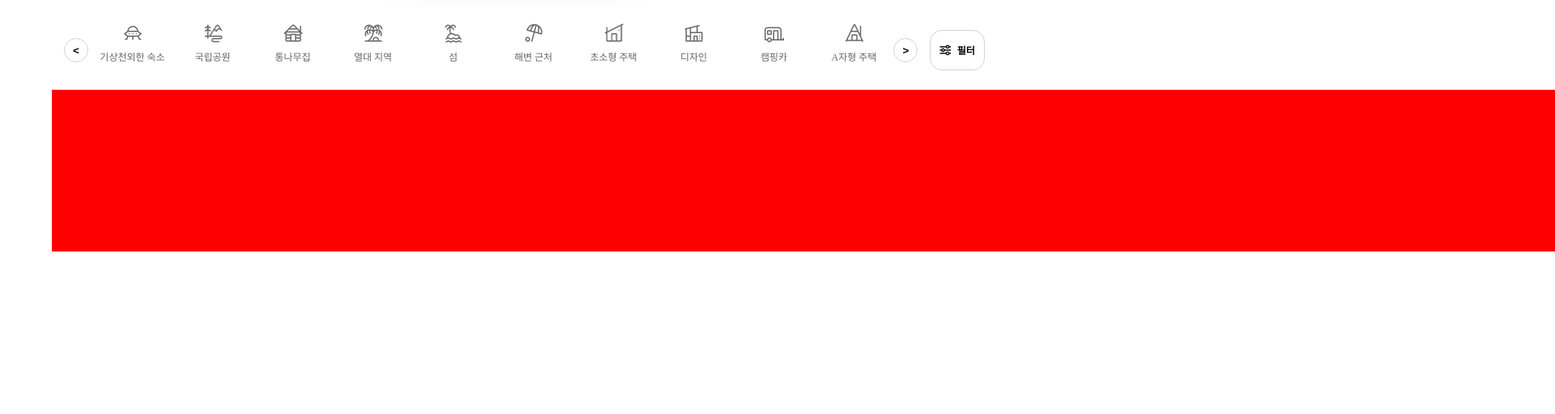
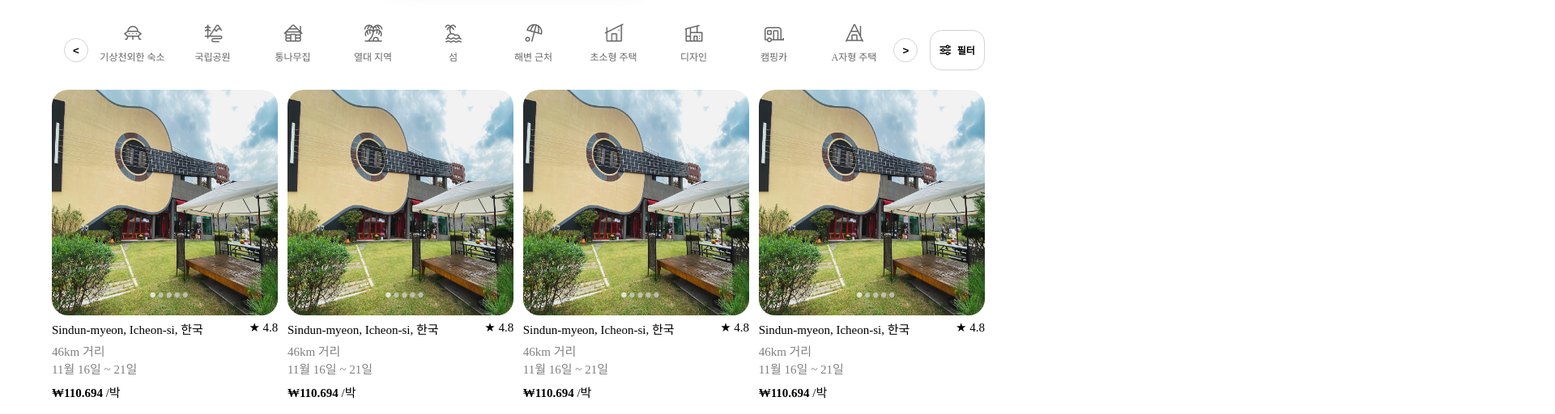
Before and after one commit to ryeongse25/clone-airbnb, a React app: page / in a window 1280 px wide. Shown: the part 83-595 px from the top of the page at 81% size, 1920 px wide, since content can reach past the window. Built offline with nearby package versions, Linux system fonts and the light colour scheme.

Commit message:
feat: img slider

```diff
--- a/src/js/Content.js
+++ b/src/js/Content.js
@@ -1,5 +1,4 @@
 import React from 'react';
-import Room from './Room.js';
 import SlideRoom from './SlideRoom.js';
 import '../sass/Content.scss';
 
--- a/src/js/Room.js
+++ /dev/null
@@ -1,37 +0,0 @@
-import React, {useEffect} from 'react';
-import '../sass/Room.scss';
-
-const Room = () => {
-
-    useEffect(() => {
-        let img = document.querySelectorAll(".room img");
-        for (let i=0; i<img.length; i++) {
-            img[i].style.height = img[i].clientWidth - 10 + "px";
-        }
-
-        window.addEventListener('resize', () => {
-            for (let i=0; i<img.length; i++) {
-                img[i].style.height = img[i].clientWidth - 10 + "px";
-            }
-        })
-    })
-
-    return (
-        <div className="room">
-            <div className="carousel-slider">
-                <div>
-                    <img src="./img/room1.jpeg" />
-                </div>
-            </div>
-            <div className="title">
-                <p>Sindun-myeon, Icheon-si, 한국</p>
-                <p>★ 4.8</p>
-            </div>
-            <p>46km 거리</p>
-            <p>11월 16일 ~ 21일</p>
-            <p className="price"><span>₩110.694</span> /박</p>
-        </div>
-    )
-}
-
-export default Room;
--- a/src/js/SlideRoom.js
+++ b/src/js/SlideRoom.js
@@ -1,10 +1,24 @@
-import React, { Component } from "react";
+import React, { useEffect, useRef } from "react";
 import Slider from "react-slick";
 import "slick-carousel/slick/slick.css";
 import "slick-carousel/slick/slick-theme.css";
 import '../sass/SlideRoom.scss';
 
 const SlideRoom = () => {
+
+    // useEffect(() => {
+    //     let img = document.querySelectorAll(".room img");
+    //     for (let i=0; i<img.length; i++) {
+    //         img[i].style.height = img[i].clientWidth - 10 + "px";
+    //     }
+
+    //     window.addEventListener('resize', () => {
+    //         for (let i=0; i<img.length; i++) {
+    //             img[i].style.height = img[i].clientWidth - 10 + "px";
+    //         }
+    //     })
+    // })
+
     const settings = {
         dots: true,
         infinite: true,
@@ -13,10 +27,28 @@ const SlideRoom = () => {
         arrows: false
     };
 
+    const slider = React.useRef();
+    const div = React.useRef();
+
+    const onMouseOver = () => {
+        let left_btn = div.current.childNodes[1];
+        let right_btn = div.current.childNodes[2];
+        left_btn.classList.remove("d-none");
+        right_btn.classList.remove("d-none");
+    }
+
+    const onMouseLeave = () => {
+        let left_btn = div.current.childNodes[1];
+        let right_btn = div.current.childNodes[2];
+        left_btn.classList.add("d-none");
+        right_btn.classList.add("d-none");
+    }
+
     return (
         <div className="room">
-            <div className="carousel-slider">
-                <Slider {...settings}>
+            <div className="room-slide">
+                <div className="carousel-slider" onMouseOver={onMouseOver} onMouseLeave={onMouseLeave} ref={div}>
+                    <Slider {...settings} dotsClass="dot-css" style={{height: '100%'}} ref={slider}>
                         <div>
                             <img src="./img/room1.jpeg" />
                         </div>
@@ -33,7 +65,11 @@ const SlideRoom = () => {
                             <img src="./img/room1.jpeg" />
                         </div>
                     </Slider>
+                    <button className="left d-none" onClick={() => slider?.current?.slickPrev()}>&lt;</button>
+                    <button className="right d-none" onClick={() => slider?.current?.slickNext()}>&gt;</button>
                 </div>
+                </div>
+            <div>
             <div className="title">
                 <p>Sindun-myeon, Icheon-si, 한국</p>
                 <p>★ 4.8</p>
@@ -42,6 +78,8 @@ const SlideRoom = () => {
             <p>11월 16일 ~ 21일</p>
             <p className="price"><span>₩110.694</span> /박</p>
             </div>
+
+        </div>
     );
 }
 
--- a/src/sass/Content.scss
+++ b/src/sass/Content.scss
@@ -7,25 +7,24 @@
         .rooms {
             width: 100%;
             display: grid;
-            grid-template-columns: 1fr 1fr 1fr 1fr 1fr;
-            // column-gap: 20px;
-            // row-gap: 40px;
-            background-color: black;
+            grid-template-columns: 19.2% 19.2% 19.2% 19.2% 19.2%;
+            column-gap: 1%;
+            row-gap: 40px;
 
             @include media('<1606px') {
-                grid-template-columns: 1fr 1fr 1fr 1fr;
+                grid-template-columns: 24.25% 24.25% 24.25% 24.25%;
             }
 
             @include media('<1128px') {
-                grid-template-columns: 1fr 1fr 1fr;
+                grid-template-columns: 32.67% 32.67% 32.67%;
             }
 
             @include media('<950px') {
-                grid-template-columns: 1fr 1fr;
+                grid-template-columns: 49.5% 49.5%;
             }
 
             @include media('<550px') {
-                grid-template-columns: 1fr;
+                grid-template-columns: 100%;
             }
         }
     }
--- a/src/sass/Room.scss
+++ /dev/null
@@ -1,44 +0,0 @@
-.room {
-    white-space: nowrap;
-
-    .carousel-slider {
-
-        img {
-            width: 100%;
-            border-radius: 20px;
-            margin-bottom: 5px;
-        }
-    }
-
-    .title {
-        display: flex;
-        justify-content: space-between;
-        margin-bottom: 5px;
-
-        p {
-            color: black;
-
-            &:first-child {
-                font-weight: 500;
-            }
-        }
-    }
-
-    p {
-        margin: 1px 0;
-        font-size: 15px;
-        color: gray;
-
-        &:last-child {
-            color: black;
-        }
-
-        span {
-            font-weight: 600;
-        }
-    }
-
-    .price {
-        margin-top: 8px;
-    }
-}
--- a/src/sass/SlideRoom.scss
+++ b/src/sass/SlideRoom.scss
@@ -1,21 +1,62 @@
 .room {
-    white-space: nowrap;
-    background-color: red;
-    height: 100px;
+    width: 100%;
+
+    .room-slide {
+        width: 100%;
+        position: relative;
+        &:before {
+            content: "";
+            display: block;
+            padding-top: 100%;
+        }
+        .carousel-slider {
+            position: absolute;
+            top: 0;
+            left: 0;
+            width: 100%;
+            height: 100%;
+            object-fit: cover;
+
+            & div {
+                height: 100%;
+              }
+
+        }
+    }
 
     .carousel-slider {
-
         img {
             width: 100%;
+            height: 100%;
             border-radius: 20px;
             margin-bottom: 5px;
+        }
+
+        .left, .right {
+            position: absolute;
+            top: 50%;
+            transform: translateY(-50%);
+            background-color: white;
+            width: 30px;
+            height: 30px;
+            border-radius: 50%;
+            border: 1px solid lightgray;
+            cursor: pointer;
+        }
+
+        .left {
+            left: 5px;
+        }
+
+        .right {
+            right: 5px;
         }
     }
 
     .title {
         display: flex;
         justify-content: space-between;
-        margin-bottom: 5px;
+        margin: 5px 0;
 
         p {
             color: black;
@@ -44,3 +85,56 @@
         margin-top: 8px;
     }
 }
+.slick-slider {
+    position: relative;
+}
+
+.dot-css {
+    bottom: 5px;
+    width: 100%;
+    list-style: none;
+    text-align: center;
+    position: absolute;
+    padding: 0;
+}
+
+.dot-css li {
+    position: relative;
+    display: inline-block;
+    width: 10px;
+    height: 10px;
+    padding: 0;
+    cursor: pointer;
+}
+
+.dot-css li button {
+    font-size: 0;
+    line-height: 0;
+    display: block;
+    width: 20px;
+    height: 20px;
+    padding: 5px;
+    cursor: pointer;
+    color: transparent;
+    border: 0;
+    outline: 0;
+    background: 0 0;
+}
+
+.dot-css li button:before {
+    font-size: 1.5rem;
+    line-height: 20px;
+    position: absolute;
+    top: 0;
+    left: 0;
+    width: 20px;
+    height: 20px;
+    content: '•';
+    text-align: center;
+    opacity: .75;
+    color: lightgray;
+}
+
+.dot-css li.slick-active button:before {
+    color: #ffffff;
+}
```
Lines whose indentation alone changed are shown as unchanged.
